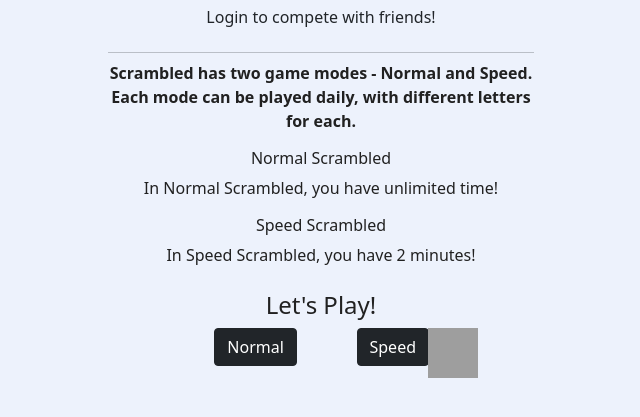
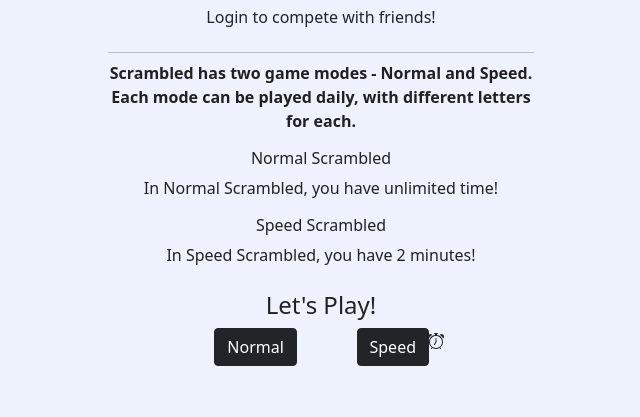
Before and after one commit to benvarian/CITS3403-Project, a Flask app: page / in a window 1280 px wide. Shown: the part 316-733 px from the top of the page, without its empty margins (319-959 px from the left). Run offline with Flask 2, Linux system fonts and the light colour scheme; parts of the project's set-up code (start-up, migrations or seed data) failed here and were passed over; some libraries are stand-ins or nearby versions; grey boxes are pictures that could not be loaded.

Commit message:
svg bootstrap

```diff
--- a/scrambled/app/templates/rules.html
+++ b/scrambled/app/templates/rules.html
@@ -35,7 +35,10 @@
             <button class="btn btn-dark" onclick="location.href='/speed'">Speed</button>
         </div>
         <div class="col-2 gx-0">
-            <img src="https://www.google.com/url?sa=i&url=https%3A%2F%2Fwww.iconsdb.com%2Fwhite-icons%2Ftime-12-icon.html&psig=AOvVaw0TRyqjIAn_CZCOFwbKEjPj&ust=1652683972562000&source=images&cd=vfe&ved=0CAwQjRxqFwoTCNDE59z14PcCFQAAAAAdAAAAABAm" alt="timer" width="50" height="50">
+            <svg xmlns="http://www.w3.org/2000/svg" width="16" height="16" fill="currentColor" class="bi bi-alarm" viewBox="0 0 16 16">
+                <path d="M8.5 5.5a.5.5 0 0 0-1 0v3.362l-1.429 2.38a.5.5 0 1 0 .858.515l1.5-2.5A.5.5 0 0 0 8.5 9V5.5z"/>
+                <path d="M6.5 0a.5.5 0 0 0 0 1H7v1.07a7.001 7.001 0 0 0-3.273 12.474l-.602.602a.5.5 0 0 0 .707.708l.746-.746A6.97 6.97 0 0 0 8 16a6.97 6.97 0 0 0 3.422-.892l.746.746a.5.5 0 0 0 .707-.708l-.601-.602A7.001 7.001 0 0 0 9 2.07V1h.5a.5.5 0 0 0 0-1h-3zm1.038 3.018a6.093 6.093 0 0 1 .924 0 6 6 0 1 1-.924 0zM0 3.5c0 .753.333 1.429.86 1.887A8.035 8.035 0 0 1 4.387 1.86 2.5 2.5 0 0 0 0 3.5zM13.5 1c-.753 0-1.429.333-1.887.86a8.035 8.035 0 0 1 3.527 3.527A2.5 2.5 0 0 0 13.5 1z"/>
+              </svg>
         </div>
         <div class="col-3 gx-0"></div>
     </div>
```
